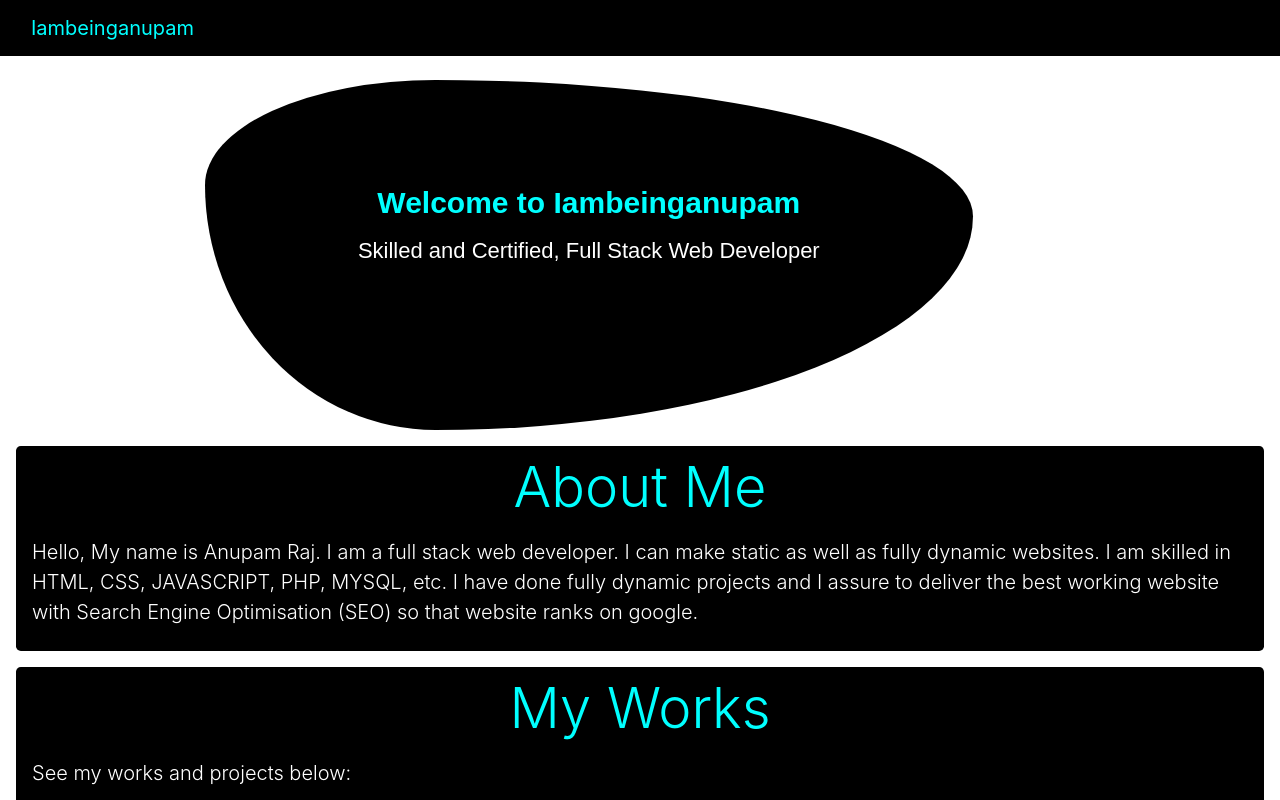
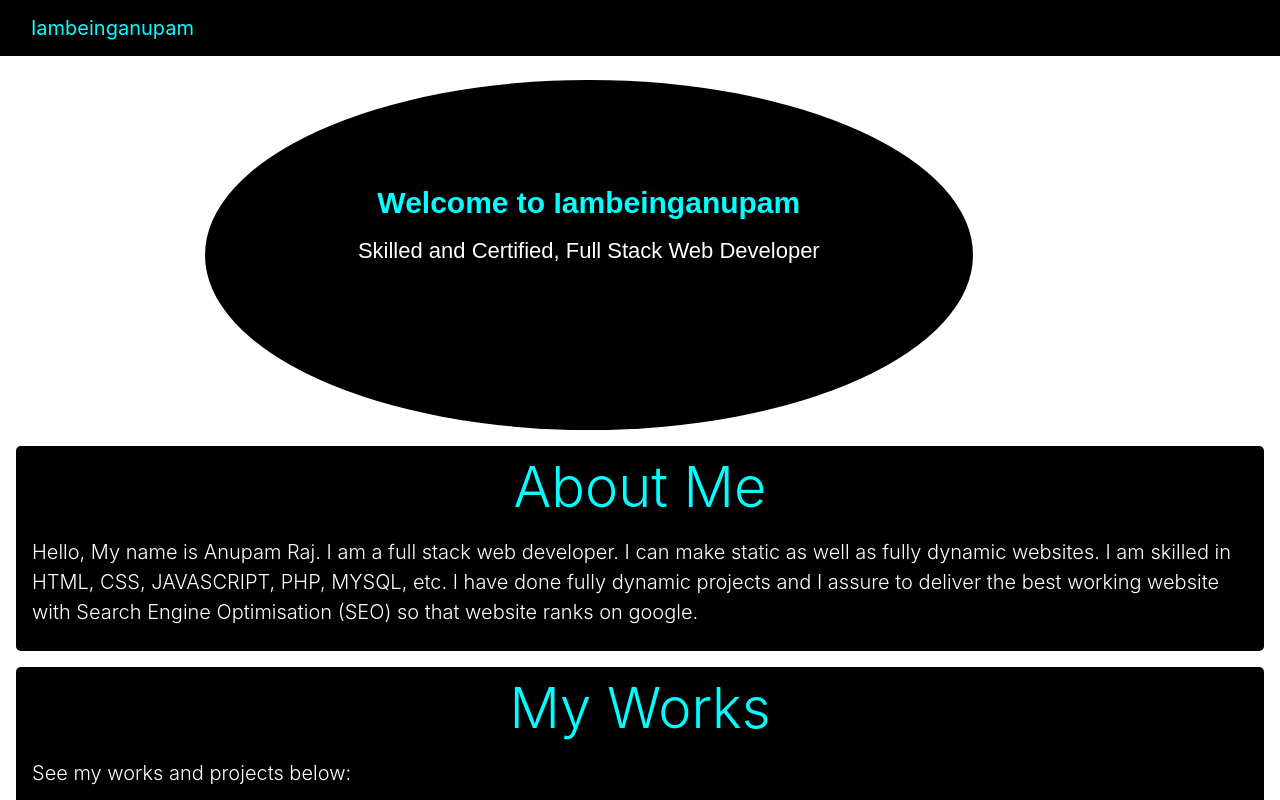
Before and after one commit to iambeinganupam/developer, a plain HTML site: page index.html in a window 1280 px wide. Shown: the top 800 px of the page. Drawn offline with Linux system fonts and the light colour scheme; a script that the page names is missing.

Commit message:
Update index.html

```diff
--- a/index.html
+++ b/index.html
@@ -60,7 +60,7 @@
 </nav>
 	<!--Navbar ends-->
 
-	 <div class="container mt-4 text-center" data-aos="fade-right" style="height: 350px; border-radius: 30% 70% 70% 30% / 30% 39% 61% 70% ; background: black; color: white; font-weight: bold; font-size: 30px; font-family: sans-serif; width: 60%; margin-left: 16%;">
+	 <div class="container mt-4 text-center" data-aos="fade-right" style="height: 350px; border-radius: 100%; background: black; color: white; font-weight: bold; font-size: 30px; font-family: sans-serif; width: 60%; margin-left: 16%;">
             <div style="padding-top: 100px; color: cyan;">Welcome to Iambeinganupam<br>
             <span style="font-size: 22px; font-weight: normal; color: white;">Skilled and Certified, Full Stack Web Developer</span></div>
    </div>
```
